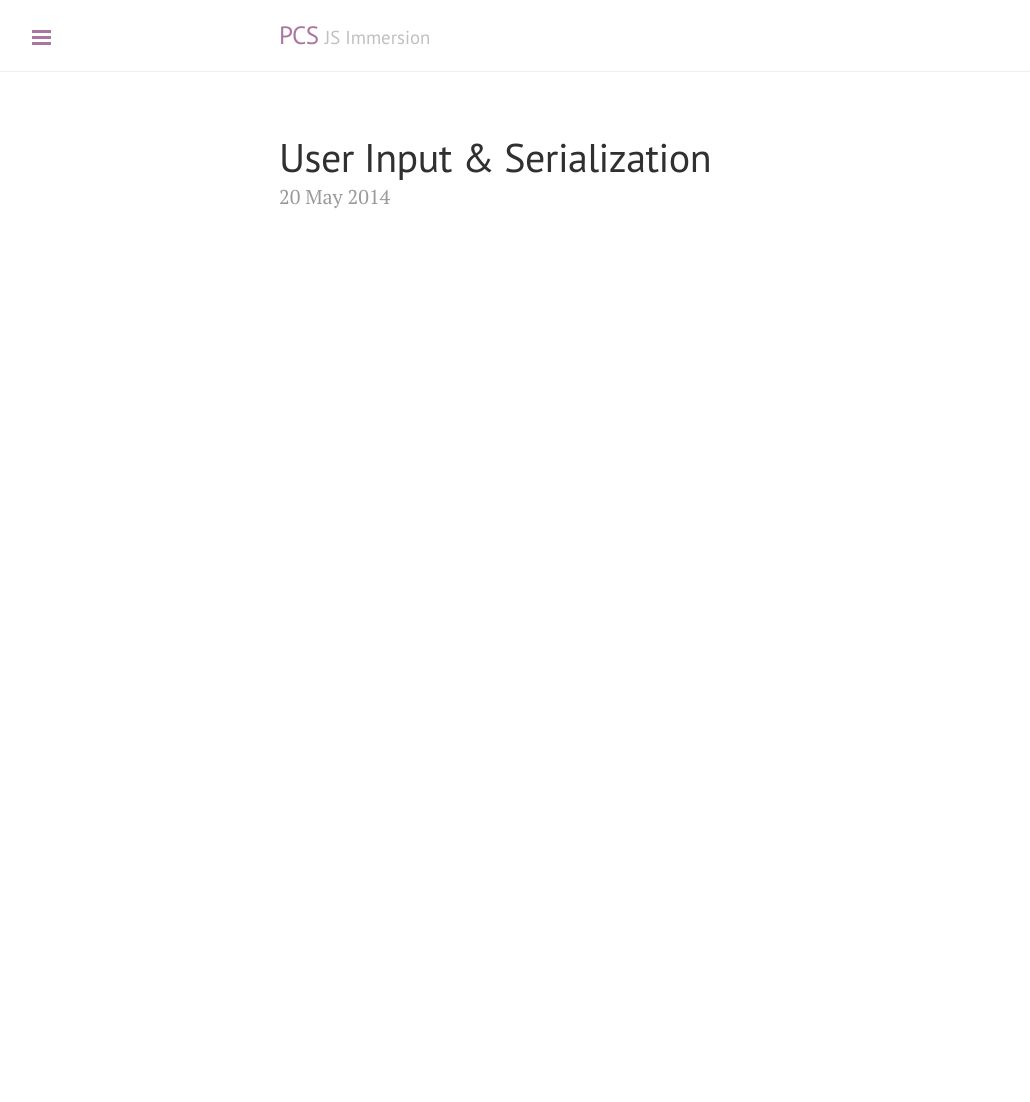
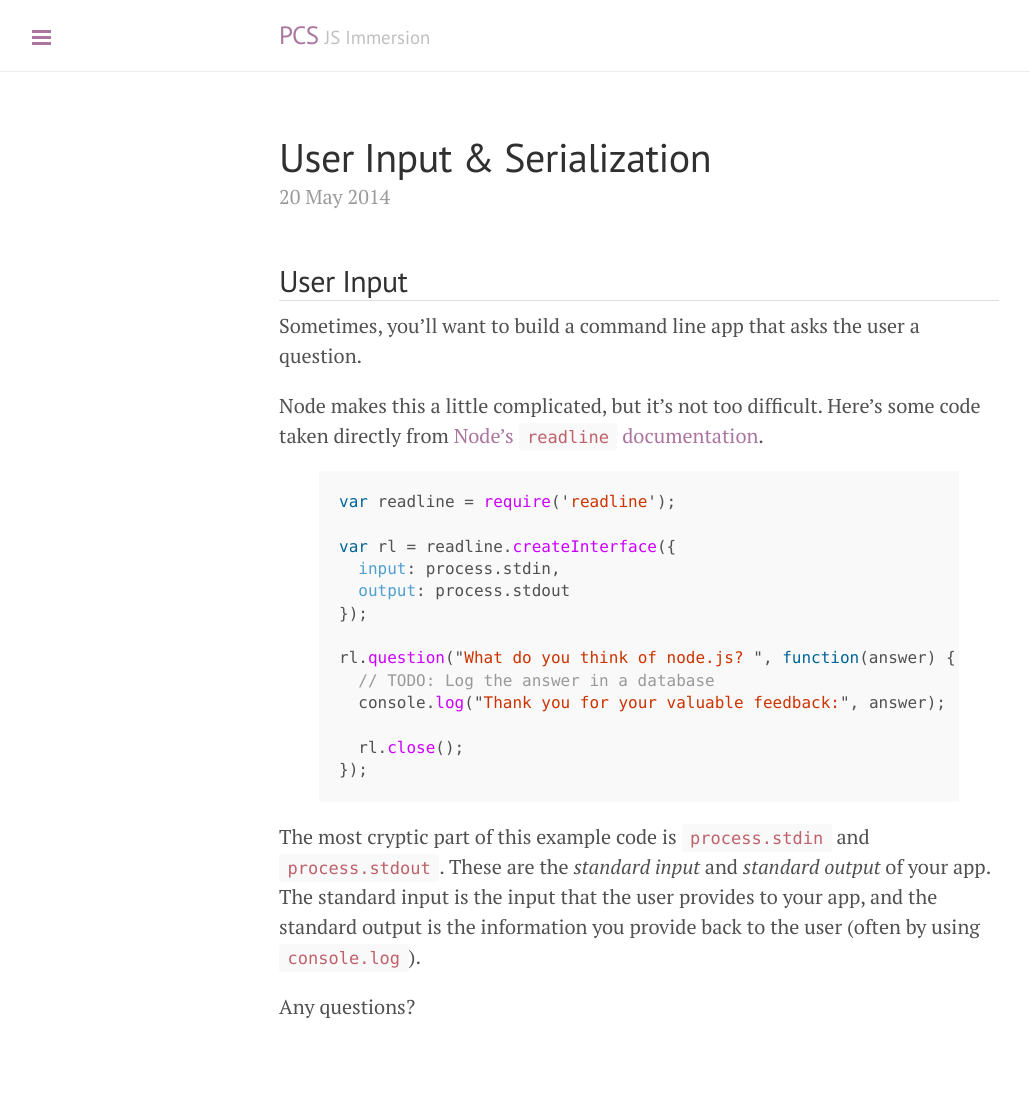
Before and after one commit to wbyoung/jsi, a Jekyll site: the page built from _posts/00-02-02-input-serialization.md, in a window 1280 px wide. Shown: the whole page, without its empty margins (1-1031 px from the left). Built offline with Jekyll 4.4.1, drawn with Linux system fonts in a browser that asks for light colours; nearby versions of some CDN libraries; Markdown is read by kramdown in place of the engine named in the settings; before the commit the page ends 900 px from its top, so only the background shows below that.

Commit message:
Started on user input.

```diff
--- a/_posts/00-02-02-input-serialization.md
+++ b/_posts/00-02-02-input-serialization.md
@@ -4,3 +4,38 @@ title: User Input & Serialization
 class: serialization
 date: 2014-05-20 00:00:00
 ---
+
+## User Input
+
+Sometimes, you'll want to build a command line app that asks the user a
+question.
+
+Node makes this a little complicated, but it's not too difficult. Here's some
+code taken directly from [Node's `readline` documentation][node-readline].
+
+{% highlight javascript %}
+var readline = require('readline');
+
+var rl = readline.createInterface({
+  input: process.stdin,
+  output: process.stdout
+});
+
+rl.question("What do you think of node.js? ", function(answer) {
+  // TODO: Log the answer in a database
+  console.log("Thank you for your valuable feedback:", answer);
+
+  rl.close();
+});
+{% endhighlight %}
+
+The most cryptic part of this example code is `process.stdin` and
+`process.stdout`. These are the _standard input_ and _standard output_ of your
+app. The standard input is the input that the user provides to your app, and
+the standard output is the information you provide back to the user (often by
+using `console.log`).
+
+Any questions?
+
+
+[node-readline]: http://nodejs.org/api/readline.html
```
Also changed, not shown: _posts/00-02-02-input-serialization-notes.md (added, +24 -0 lines), reference.md (+2 -0 lines).
